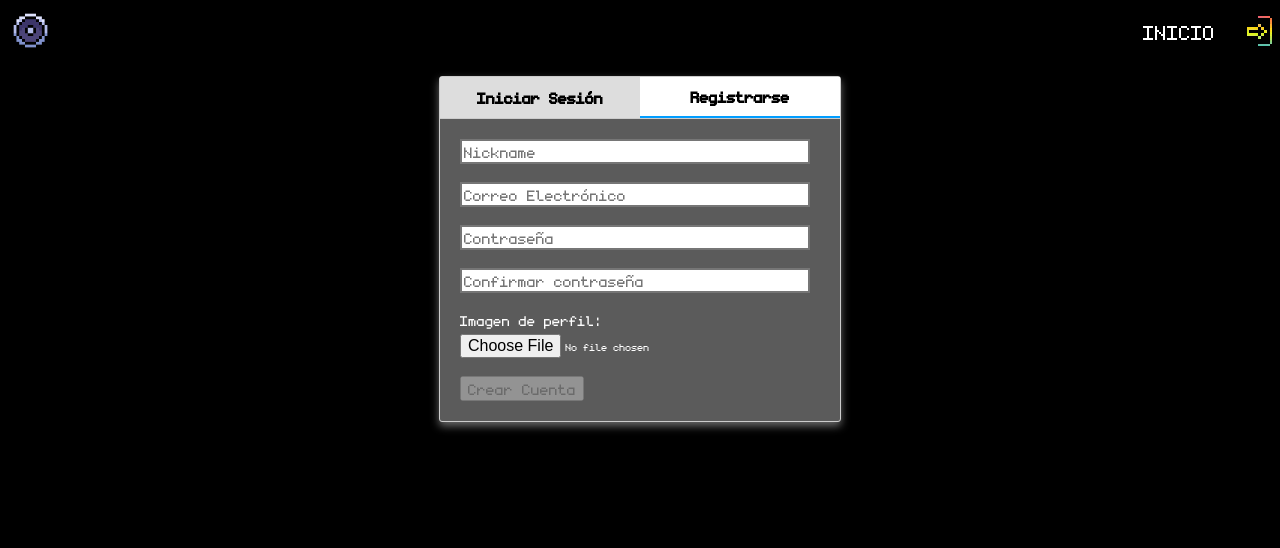
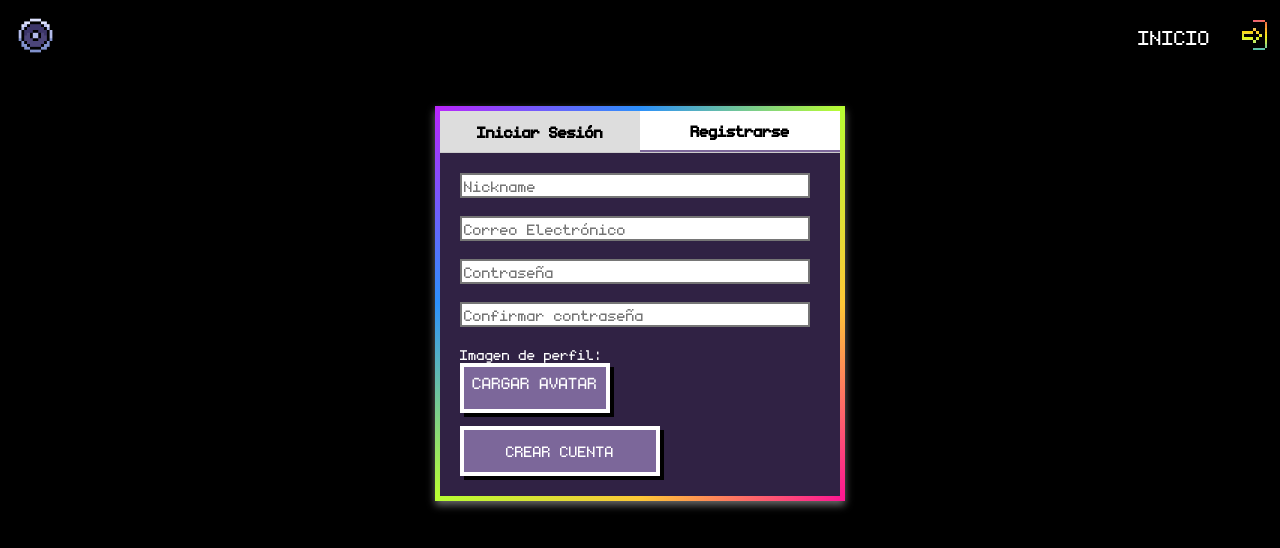
Before and after one commit to rocigonf/mixdrop, an Angular app in the folder mixdrop-front/: page /login in a window 1280 px wide. Both pictures are taken after a click on the button "Registrarse". Shown: the top 548 px of the page. Built offline with nearby package versions, Linux system fonts and the light colour scheme.

Commit message:
Más estilos 😎

```diff
--- a/mixdrop-front/src/app/components/navbar/navbar.component.css
+++ b/mixdrop-front/src/app/components/navbar/navbar.component.css
@@ -2,7 +2,7 @@ nav {
     display: flex;
     justify-content: space-between;
     gap: 1rem;
-    padding: 0.5rem;
+    padding: 0.8rem;
 }
 
 span {
--- a/mixdrop-front/src/app/pages/login/login.component.css
+++ b/mixdrop-front/src/app/pages/login/login.component.css
@@ -1,10 +1,19 @@
 .caja {
-    width: 400px;
+    max-width: 400px; /*Max width para que se estreche en pantallas pequeñas*/
     margin: auto;
-    border: 1px solid #ccc;
-    border-radius: 3px;
     box-shadow: 0 4px 8px rgba(113, 113, 113, 0.953);
-    background-color: #5b5b5b;
+    border-spacing: 1.5rem;
+    background-color: #302244;
+    border: 5px solid transparent;
+    border-image: linear-gradient(
+                            to bottom right,
+                            #b827fc 0%,
+                            #2c90fc 25%,
+                            #b8fd33 50%,
+                            #fec837 75%,
+                            #fd1892 100%);
+    border-image-slice: 1;
+    margin: 20px auto;
 }
 
 .menu {
@@ -26,7 +35,7 @@
 
 .menu button.active {
     background-color: #fff;
-    border-bottom: 2px solid #009dff;
+    border-bottom: 2px solid #7c679a;
 }
 
 .contenido {
@@ -51,17 +60,21 @@ input[type="checkbox"] {
     width: 5%;
 }
 
-.registro input[type="file"]  {
-    width: 100%;
-    font-size: 1rem;
-    margin-bottom: 18px;
-    margin-top: 5px;
+.button-wrapper {
+    width: 150px;
+}
+
+.load-avatar-container{
+    display: flex;
+    flex-direction: row;
+    align-items: center;
 }
 
 #preview-img{
-    width: 45px;
-    height: 45px;
-    margin: 5px;
+    width: 65px;
+    height: 65px;
+    margin-left: 25px;
+    border: 3px solid white;
     object-fit: cover; /* Recorta la imagen sin deformarla */
     object-position: center;
 }
@@ -69,7 +82,6 @@ input[type="checkbox"] {
 label {
     font-size: 1.4rem;
 }
-
 
 button {
     font-size: 1.5rem;
--- a/mixdrop-front/src/app/pages/login/login.component.html
+++ b/mixdrop-front/src/app/pages/login/login.component.html
@@ -26,7 +26,7 @@
       </div>
 
       <div>
-        <button [disabled]="emailOrNickname.length < 1  || password.length < 1" type="submit" class="button">Iniciar
+        <button [disabled]="emailOrNickname.length < 1  || password.length < 1" type="submit" class="form-button">Iniciar
           sesión</button>
       </div>
 
@@ -76,16 +76,25 @@
 
       <label for="productImage" id="labelImage">Imagen de perfil:</label> <br>
 
+      <div class="load-avatar-container">
+        <div class="button-wrapper">
+          <span class="label">Cargar avatar</span>
+          <input
+              type="file"
+              accept="image/png, image/jpeg, image/jpg"
+              id="input-file"
+              placeholder="Cargar avatar"
+              (change)="onFileSelected($event)"
+          >
+        </div>
 
-      <!-- para que se vea miniatura de lo que ha elegido -->
-      @if (this.image) {
-      <img id="preview-img" [src]="this.imagePreview" alt="imagen">
-      }
-      <input name="image" type="file" accept="image/png, image/jpeg, image/jpg" (change)="onFileSelected($event)">
-
-
+        <!-- para que se vea miniatura de lo que ha elegido -->
+        @if (this.image) {
+          <img id="preview-img" [src]="this.imagePreview" alt="imagen">
+        }
+      </div>
       <br>
-      <button [disabled]="!registerForm.valid" type="submit">Crear Cuenta</button>
+      <button [disabled]="!registerForm.valid" type="submit" class="form-button">Crear Cuenta</button>
     </form>
 
   </div>
--- a/mixdrop-front/src/app/pages/menu/menu.component.css
+++ b/mixdrop-front/src/app/pages/menu/menu.component.css
@@ -205,5 +205,4 @@ aside img {
     width: 32px;
     cursor: pointer;
     vertical-align: middle;
-
 }
--- a/mixdrop-front/src/app/pages/profile/profile.component.css
+++ b/mixdrop-front/src/app/pages/profile/profile.component.css
@@ -99,49 +99,6 @@ label{
     gap: 2em;
 }
 
-/* --- INICIO ESTILOS BOTÓN CAMBIAR AVATAR --- */
-
-.button-wrapper {
-    position: relative;
-    text-align: center;
-    box-sizing: border-box;
-    width: 200px;
-    height: 50px;
-    padding: 5px;
-    background: #7c679a;
-    border: 4px solid white;
-    box-shadow: 4px 4px 0 black;
-    transition: all 0.1s ease-in-out;
-    cursor: pointer;
-}
-
-.button-wrapper span.label {
-    text-transform: uppercase;
-    align-items: center;
-    font-weight: bold;
-    font-size: 1.6rem;
-    user-select: none; /* Para q no se pueda seleccionar el texto del botón */
-}
-
-.button-wrapper:active {
-    box-shadow: 2px 2px 0 black;
-    transform: translate(2px, 2px);
-}
-
-#input-file {
-    display: inline-block;
-    position: absolute;
-    z-index: 1;
-    width: 100%;
-    height: 100%;
-    top: 0;
-    left: 0;
-    opacity: 0;
-    cursor: pointer;
-}
-
-/* --- FIN ESTILOS BOTÓN CAMBIAR AVATAR --- */
-
 .centered-button{
     display: flex;
     justify-content: center;
@@ -198,7 +155,6 @@ label{
 
 /* --- RESPONSIVE ---*/
 @media (max-width: 1170px) {
-
 
     .profile-row, .profile-row-buttons, .new-password-row{
         display: flex;
--- a/mixdrop-front/src/styles.css
+++ b/mixdrop-front/src/styles.css
@@ -88,8 +88,8 @@ input[type="text"], input[type="password"], input[type="email"], select{
     box-shadow: 4px 4px 0 black;
     font-size: 1.6rem;
     text-transform: uppercase;
-    font-weight: bold;
     cursor: pointer;
+    transition: all 0.1s ease-in-out;
 }
 
 .form-button:active {
@@ -102,3 +102,45 @@ input[type="text"], input[type="password"], input[type="email"], select{
     border-radius: 5px;
     text-align: center;
 }
+
+/* --- INICIO ESTILOS BOTÓN CARGAR AVATAR --- */
+
+.button-wrapper {
+    position: relative;
+    text-align: center;
+    box-sizing: border-box;
+    width: 200px;
+    height: 50px;
+    padding: 5px;
+    background: #7c679a;
+    border: 4px solid white;
+    box-shadow: 4px 4px 0 black;
+    transition: all 0.1s ease-in-out;
+    cursor: pointer;
+}
+
+.button-wrapper span.label {
+    text-transform: uppercase;
+    align-items: center;
+    font-size: 1.6rem;
+    user-select: none; /* Para q no se pueda seleccionar el texto del botón */
+}
+
+.button-wrapper:active {
+    box-shadow: 2px 2px 0 black;
+    transform: translate(2px, 2px);
+}
+
+#input-file {
+    display: inline-block;
+    position: absolute;
+    z-index: 1;
+    width: 100%;
+    height: 100%;
+    top: 0;
+    left: 0;
+    opacity: 0;
+    cursor: pointer;
+}
+
+/* --- FIN ESTILOS BOTÓN CARGAR AVATAR --- */
```
